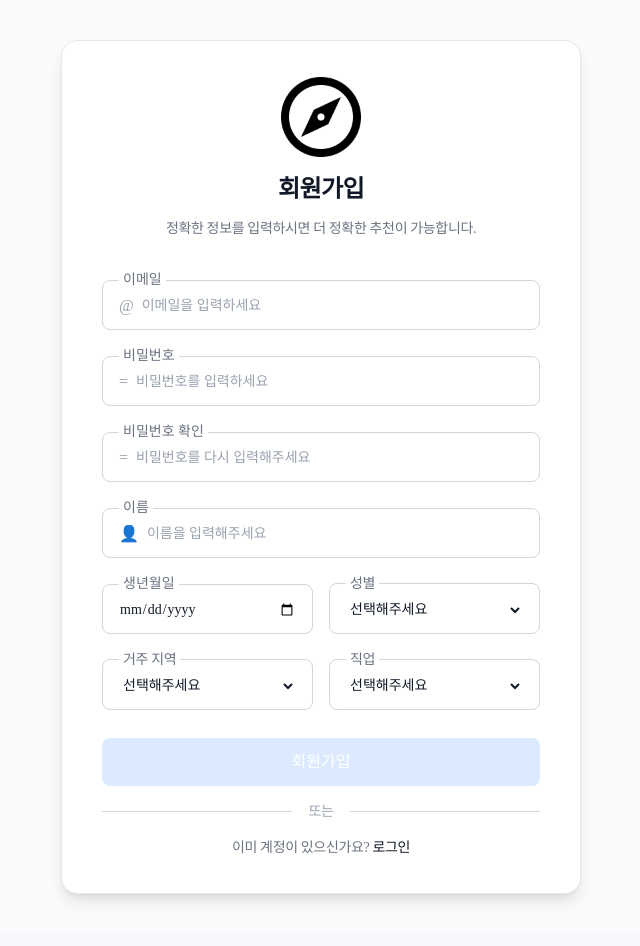
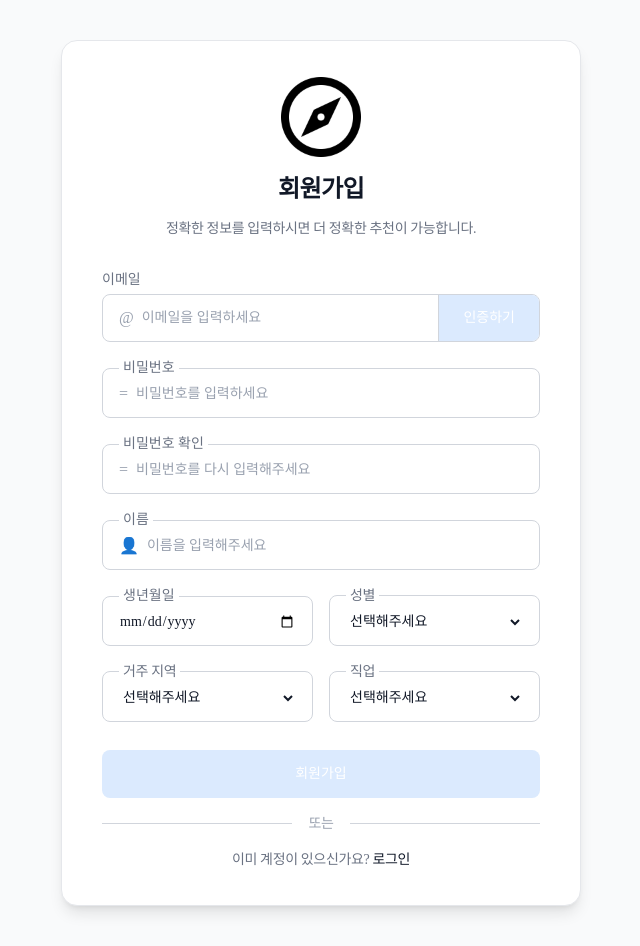
Before and after one commit to budoli/pc_project, a React (Vite) app in the folder frontend/: page /signup in a window 1280 px wide. Shown: the whole page, without its empty margins (319-959 px from the left). Built offline with nearby package versions, Linux system fonts and the light colour scheme.

Commit message:
feat: 이메일 인증하기 버튼 구현

```diff
--- a/frontend/src/pages/Signup.tsx
+++ b/frontend/src/pages/Signup.tsx
@@ -1,8 +1,9 @@
 import { Link } from "react-router-dom";
 import { Logo } from "../assets";
-import { Input, DateInput, Button, Select } from "@/shared/ui"
+import { Input, DateInput, Button, Select } from "@/shared/ui";
 import { useState } from "react";
 import { signup } from "@/features/auth/api/signup";
+import InputGroup from "@/shared/ui/Input/InputGroup";
 
 const SignupPage = () => {
     const [form, setForm] = useState({
@@ -24,7 +25,6 @@ const SignupPage = () => {
 
         const { passwordConfirm, ...signupRequest } = form;
 
-
         try {
             await signup(signupRequest);
             alert("회원가입이 완료되었습니다.");
@@ -32,7 +32,17 @@ const SignupPage = () => {
             console.log(error);
             alert("회원가입에 실패했습니다.");
         }
+    };
+
+    const handleEmailVerify = async () => {
+        if (!form.email) {
+            alert("이메일을 입력해주세요.");
+            return;
         }
+
+        // 이메일 인증 API 호출
+        console.log(form.email);
+    };
 
     return (
         <div className="flex min-h-screen items-center justify-center bg-gray-50 px-4 py-10">
@@ -50,12 +60,25 @@ const SignupPage = () => {
                 </div>
 
                 <div className="flex flex-col gap-4">
-          <Input
+                    <InputGroup
                         label="이메일"
                         type="email"
                         placeholder="이메일을 입력하세요"
                         icon="@"
-            onChange={(e) => setForm({ ...form, email: e.target.value })}
+                        value={form.email}
+                        onChange={(e) =>
+                            setForm({ ...form, email: e.target.value })
+                        }
+                        button={
+                            <Button
+                                type="button"
+                                size="input"
+                                variant="primary"
+                                onClick={handleEmailVerify}
+                            >
+                                인증하기
+                            </Button>
+                        }
                     />
 
                     <Input
@@ -63,7 +86,9 @@ const SignupPage = () => {
                         type="password"
                         placeholder="비밀번호를 입력하세요"
                         icon="="
-            onChange={(e) => setForm({ ...form, password: e.target.value })}
+                        onChange={(e) =>
+                            setForm({ ...form, password: e.target.value })
+                        }
                     />
 
                     <Input
@@ -71,7 +96,12 @@ const SignupPage = () => {
                         type="password"
                         placeholder="비밀번호를 다시 입력해주세요"
                         icon="="
-            onChange={(e) => setForm({ ...form, passwordConfirm: e.target.value })}
+                        onChange={(e) =>
+                            setForm({
+                                ...form,
+                                passwordConfirm: e.target.value,
+                            })
+                        }
                     />
 
                     <Input
@@ -79,14 +109,18 @@ const SignupPage = () => {
                         type="text"
                         placeholder="이름을 입력해주세요"
                         icon="👤"
-            onChange={(e) => setForm({ ...form, name: e.target.value })}
+                        onChange={(e) =>
+                            setForm({ ...form, name: e.target.value })
+                        }
                     />
 
                     <div className="grid grid-cols-2 gap-4">
                         <DateInput
                             label="생년월일"
                             value={form.birthDate}
-              onChange={(e) => setForm({ ...form, birthDate: e.target.value })}
+                            onChange={(e) =>
+                                setForm({ ...form, birthDate: e.target.value })
+                            }
                         />
 
                         <Select
@@ -96,7 +130,9 @@ const SignupPage = () => {
                                 { label: "남성", value: "MALE" },
                                 { label: "여성", value: "FEMALE" },
                             ]}
-              onChange={(e) => setForm({ ...form, gender: e.target.value })}
+                            onChange={(e) =>
+                                setForm({ ...form, gender: e.target.value })
+                            }
                         />
 
                         <Select
@@ -107,7 +143,9 @@ const SignupPage = () => {
                                 { label: "경기", value: "GYEONGGI" },
                                 { label: "인청", value: "INCHEON" },
                             ]}
-              onChange={(e) => setForm({ ...form, region: e.target.value })}
+                            onChange={(e) =>
+                                setForm({ ...form, region: e.target.value })
+                            }
                         />
 
                         <Select
@@ -119,11 +157,17 @@ const SignupPage = () => {
                                 { label: "직장인", value: "WORKER" },
                                 { label: "무직", value: "NONE" },
                             ]}
-              onChange={(e) => setForm({ ...form, jobStatus: e.target.value })}
+                            onChange={(e) =>
+                                setForm({ ...form, jobStatus: e.target.value })
+                            }
                         />
                     </div>
 
-          <Button className="mt-3" variant="primary" onClick={handlerSignup}>
+                    <Button
+                        className="mt-3"
+                        variant="primary"
+                        onClick={handlerSignup}
+                    >
                         회원가입
                     </Button>
                 </div>
--- a/frontend/src/shared/ui/Button/Button.tsx
+++ b/frontend/src/shared/ui/Button/Button.tsx
@@ -1,31 +1,45 @@
 type ButtonProps = {
     children: React.ReactNode;
     variant?: "primary" | "secondary" | "google" | "kakao";
+    size?: "sm" | "md" | "lg" | "input";
     className?: string;
 } & React.ButtonHTMLAttributes<HTMLButtonElement>;
 
 const Button = ({
     children,
-  variant = 'primary',
-  className = '',
+    variant = "primary",
+    size = "lg",
+    className = "",
     ...props
 }: ButtonProps) => {
     const variants = {
-    primary : "bg-blue-100 text-white",
-    secondary : "border border-gray-300 bg-white",
-    google : "border border-gray-300 bg-white",
-    kakao : "bg-[#FEE500] text-black",
-  }
+        primary: "bg-blue-100 text-white",
+        secondary: "border border-gray-300 bg-white",
+        google: "border border-gray-300 bg-white",
+        kakao: "bg-[#FEE500] text-black",
+    };
+
+    const sizes = {
+        sm: "h-8 w-auto px-3 rounded-lg text-xs",
+        md: "h-10 w-auto px-4 rounded-lg text-sm",
+        lg: "h-12 w-full px-4 rounded-lg text-sm",
+        input: "h-full px-6 rounded-none border-l border-gray-300 text-sm",
+    };
 
     return (
         <button
-      className={`h-12 w-full rounded-lg ${variants[variant]} ${className}`}
+            className={`
+            ${variants[variant]}
+            ${sizes[size]}
+            font-medium
+            transition-colors
+            ${className}
+            `}
             {...props}
         >
             {children}
         </button>
+    );
+};
 
-  )
-}
-
-export default Button
+export default Button;
--- /dev/null
+++ b/frontend/src/shared/ui/Input/InputGroup.tsx
@@ -0,0 +1,40 @@
+type InputGroupProps = {
+  label: string;
+  icon?: React.ReactNode;
+  button?: React.ReactNode;
+} & React.InputHTMLAttributes<HTMLInputElement>;
+
+const InputGroup = ({
+  label,
+  icon,
+  button,
+  className = "",
+  ...props
+}: InputGroupProps) => {
+  return (
+    <div className={`flex flex-col gap-1 ${className}`}>
+      <label className="text-sm text-gray-500">
+        {label}
+      </label>
+
+      <div className="flex h-12 overflow-hidden rounded-lg border border-gray-300">
+        <div className="flex flex-1 items-center px-4">
+          {icon && (
+            <span className="mr-2 text-gray-400">
+              {icon}
+            </span>
+          )}
+
+          <input
+            className="w-full border-none bg-transparent text-sm outline-none placeholder:text-gray-400"
+            {...props}
+          />
+        </div>
+
+        {button}
+      </div>
+    </div>
+  );
+};
+
+export default InputGroup;
```
Lines whose indentation alone changed are shown as unchanged.
